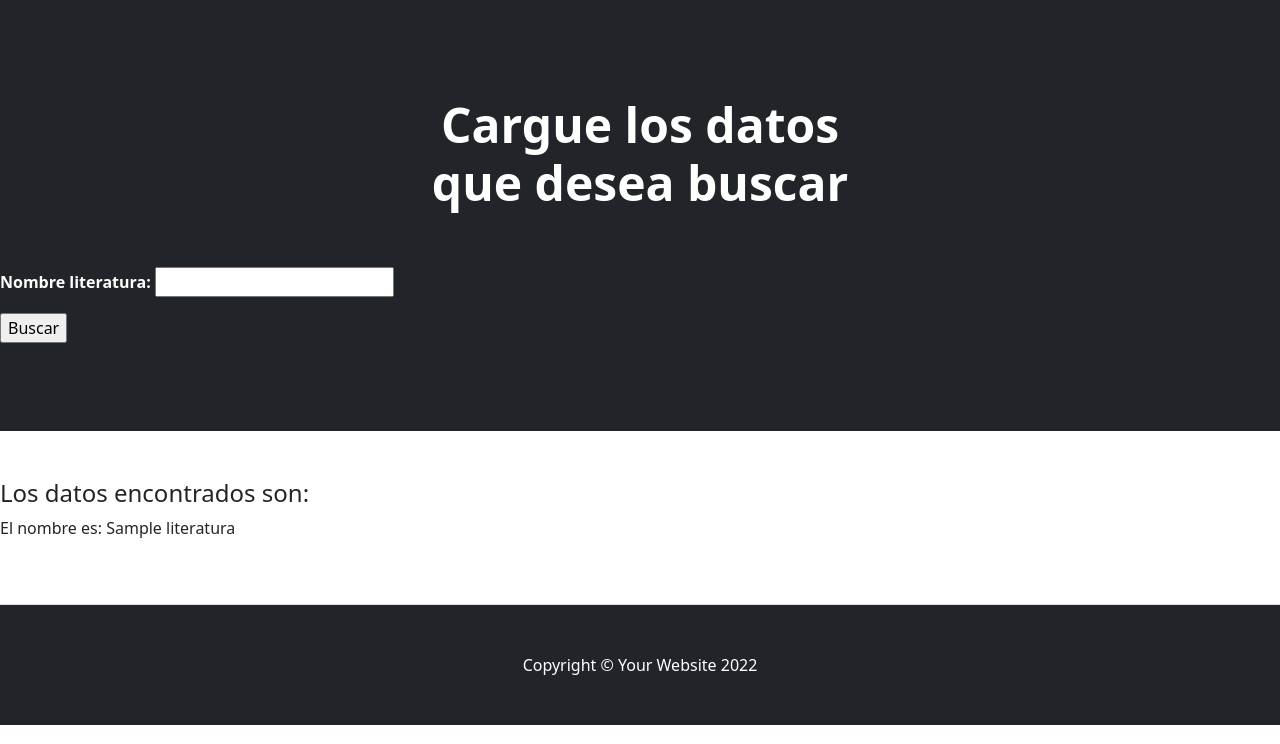
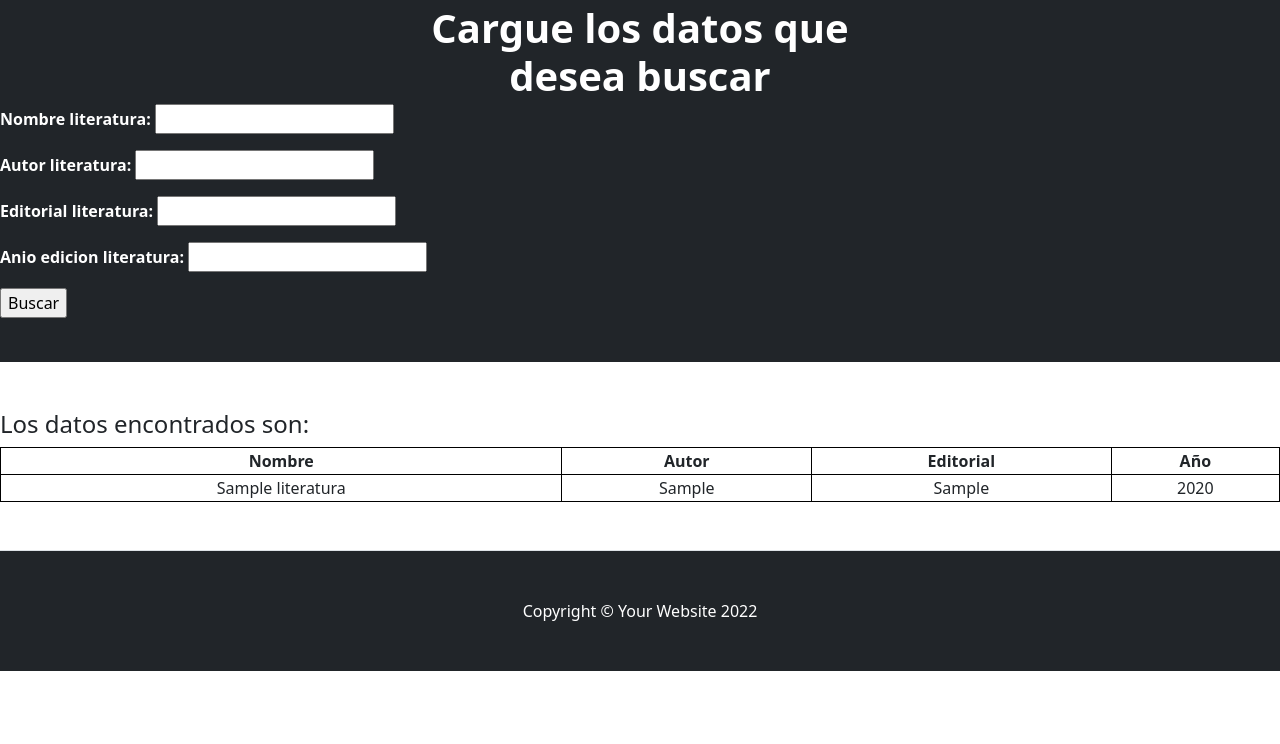
Before and after one commit to fotero80/TPFinalPython, a Django app: template templates/AppCoder/literaturabuscar.html in a window 1280 px wide. Shown: the part 56-800 px from the top of the page. Run offline with Django 4.2, Linux system fonts and the light colour scheme; the template is opened without the code that fills it: values that come from a table or form of the project are taken from there, others are empty; tables that the repository leaves empty hold one stand-in row (values such as "Sample post"); some libraries are stand-ins or nearby versions.

Commit message:
busqueda de literatura funcionando

```diff
--- a/AppTPFinal/forms.py
+++ b/AppTPFinal/forms.py
@@ -11,7 +11,10 @@ class Literatura_Form(forms.Form):
 
 
 class Buscar_Literatura_Form(forms.Form):
-    nombre_literatura = forms.CharField()
+    nombre_literatura = forms.CharField(max_length=50)
+    autor_literatura = forms.CharField(max_length=50)
+    editorial_literatura = forms.CharField(max_length=50)
+    anio_edicion_literatura = forms.IntegerField()
 
 
 class Musica_Form(forms.Form):
--- a/AppTPFinal/urls.py
+++ b/AppTPFinal/urls.py
@@ -1,6 +1,6 @@
 from django.urls import path
 from AppTPFinal.views import Main, cargar_literatura, cargar_Musica, cargar_Cine, datos_usuario, datos_crear_usuario, \
-    mostrar_literatura, buscar_literatura
+    buscar_literatura
 
 urlpatterns = [
     path('', Main, name='TPFinalMain'),
--- a/templates/AppCoder/index.html
+++ b/templates/AppCoder/index.html
@@ -15,6 +15,8 @@
     <link href="https://cdn.jsdelivr.net/npm/bootstrap-icons@1.4.1/font/bootstrap-icons.css" rel="stylesheet"/>
     <!-- Core theme CSS (includes Bootstrap)-->
     <link href="{% static 'AppCode/css/styles.css' %}" rel="stylesheet"/>
+    {% block stile %}
+    {% endblock %}
 </head>
 <body>
 <!-- Responsive navbar-->
--- a/templates/AppCoder/literaturabuscar.html
+++ b/templates/AppCoder/literaturabuscar.html
@@ -4,14 +4,28 @@
 <title>Literatura</title>
 {% endblock %}
 
+{% block stile %}
+<style>
+table, th, td {
+  border: 1px solid black;
+  border-collapse: collapse;
+  text-align:center;
+}
+
+</style>
+{% endblock %}
+
 {% block bodytitleoptions %}
 <nav class="navbar navbar-expand-lg navbar-dark bg-dark">
     <div class="container px-5">
         <a class="navbar-brand" href="#!">Inventario personal</a>
-                <button class="navbar-toggler" type="button" data-bs-toggle="collapse" data-bs-target="#navbarSupportedContent" aria-controls="navbarSupportedContent" aria-expanded="false" aria-label="Toggle navigation"><span class="navbar-toggler-icon"></span></button>
+        <button class="navbar-toggler" type="button" data-bs-toggle="collapse" data-bs-target="#navbarSupportedContent"
+                aria-controls="navbarSupportedContent" aria-expanded="false" aria-label="Toggle navigation"><span
+                class="navbar-toggler-icon"></span></button>
         <div class="collapse navbar-collapse" id="navbarSupportedContent">
             <ul class="navbar-nav ms-auto mb-2 mb-lg-0">
-                        <li class="nav-item"><a class="nav-link active" aria-current="page" href="{% url 'TPFinalMain' %}">Home</a></li>
+                <li class="nav-item"><a class="nav-link active" aria-current="page"
+                                        href="{% url 'TPFinalMain' %}">Home</a></li>
             </ul>
         </div>
     </div>
@@ -19,12 +33,12 @@
 {% endblock %}
 
 {% block bodyheader %}
-<header class="bg-dark py-5">
+<header class="bg-dark py-1">
     <div class="container px-5">
         <div class="row gx-5 justify-content-center">
             <div class="col-lg-6">
-                <div class="text-center my-5">
-                    <h1 class="display-5 fw-bolder text-white mb-2">Cargue los datos que desea buscar</h1>
+                <div class="text-center my-8">
+                    <h1 class="display-7 fw-bolder text-white mb-1">Cargue los datos que desea buscar</h1>
                     <div class="d-grid gap-3 d-sm-flex justify-content-sm-center">
                     </div>
                 </div>
@@ -33,11 +47,11 @@
     </div>
     <div class="datos-literatura">
         <form style="color:white;" id="literatura" name="literatura" action="{% url 'TPFinalBuscarLiteratura' %}"
-              method="POST">
+              method="POST" novalidate>
             <b>
                 {% csrf_token %}
                 {{ buscar_literatura.as_p }}
-                <p><input type="submit" value="Buscar"/></p>
+                <p><input type="submit" value="Buscar" /></p>
                 <br>
             </b>
         </form>
@@ -46,12 +60,26 @@
 {% endblock %}
 
 {% block bodyoptions %}
-<section class="py-5 border-bottom" id="features">
+<section class="py-5 border-bottom" id="resultado">
     <div class="datos-literatura">
         <h4>Los datos encontrados son: </h4>
+        <table style="width:100%" >
+            <tr>
+                <th>Nombre</th>
+                <th>Autor</th>
+                <th>Editorial</th>
+                <th>Año</th>
+            </tr>
             {% for literatura in literatura %}
-            <p> El nombre es: {{literatura.nombre_literatura}}</p>
+                <tr>
+                    <td>{{literatura.nombre_literatura}}</td>
+                    <td>{{literatura.autor_literatura}}</td>
+                    <td>{{literatura.editorial_literatura}}</td>
+                    <td>{{literatura.anio_edicion_literatura}}</td>
+                </tr>
             {% endfor %}
+
+        </table>
     </div>
 </section>
 {% endblock %}
```
Also changed, not shown: AppTPFinal/views.py (+9 -20 lines). Lines whose indentation alone changed are shown as unchanged.
